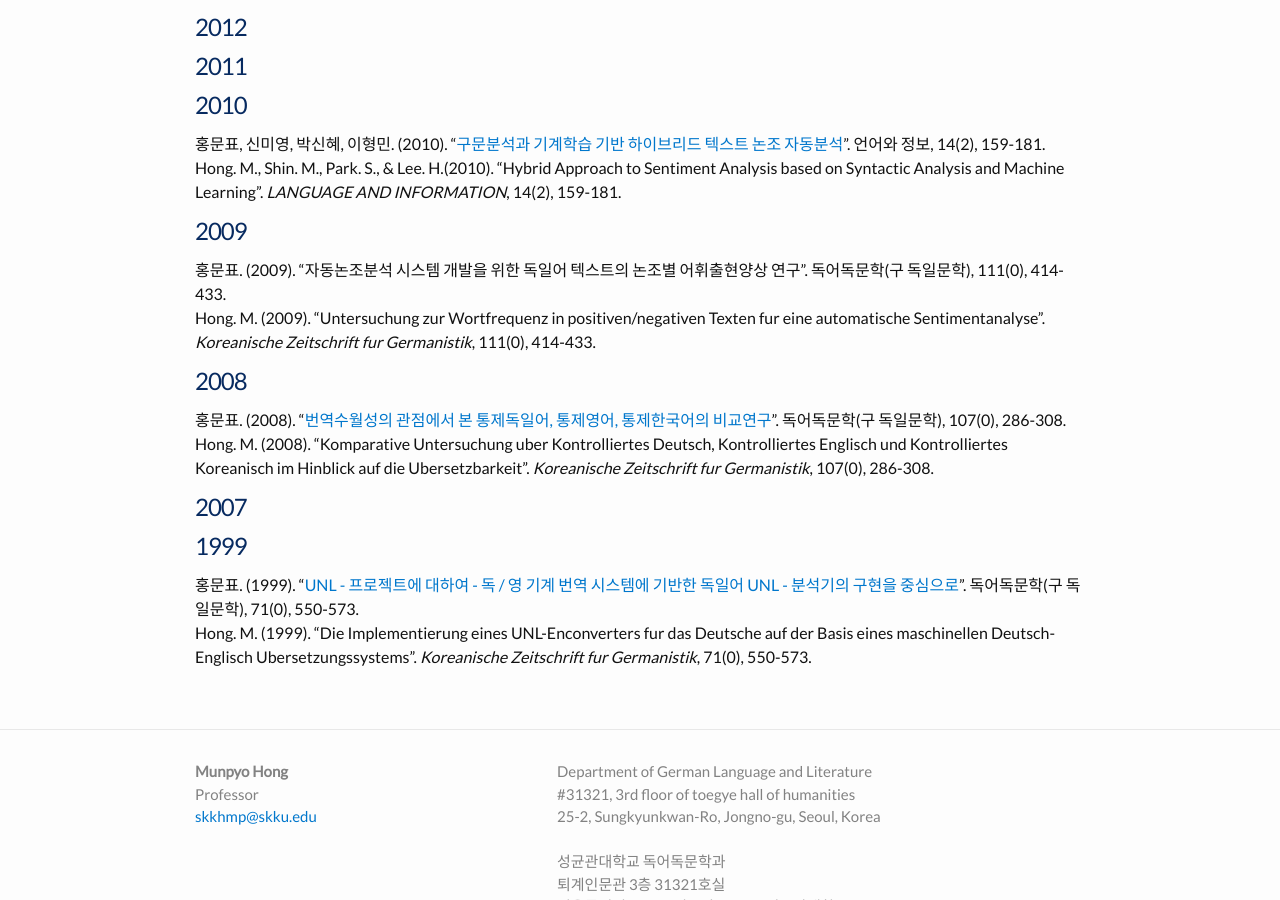
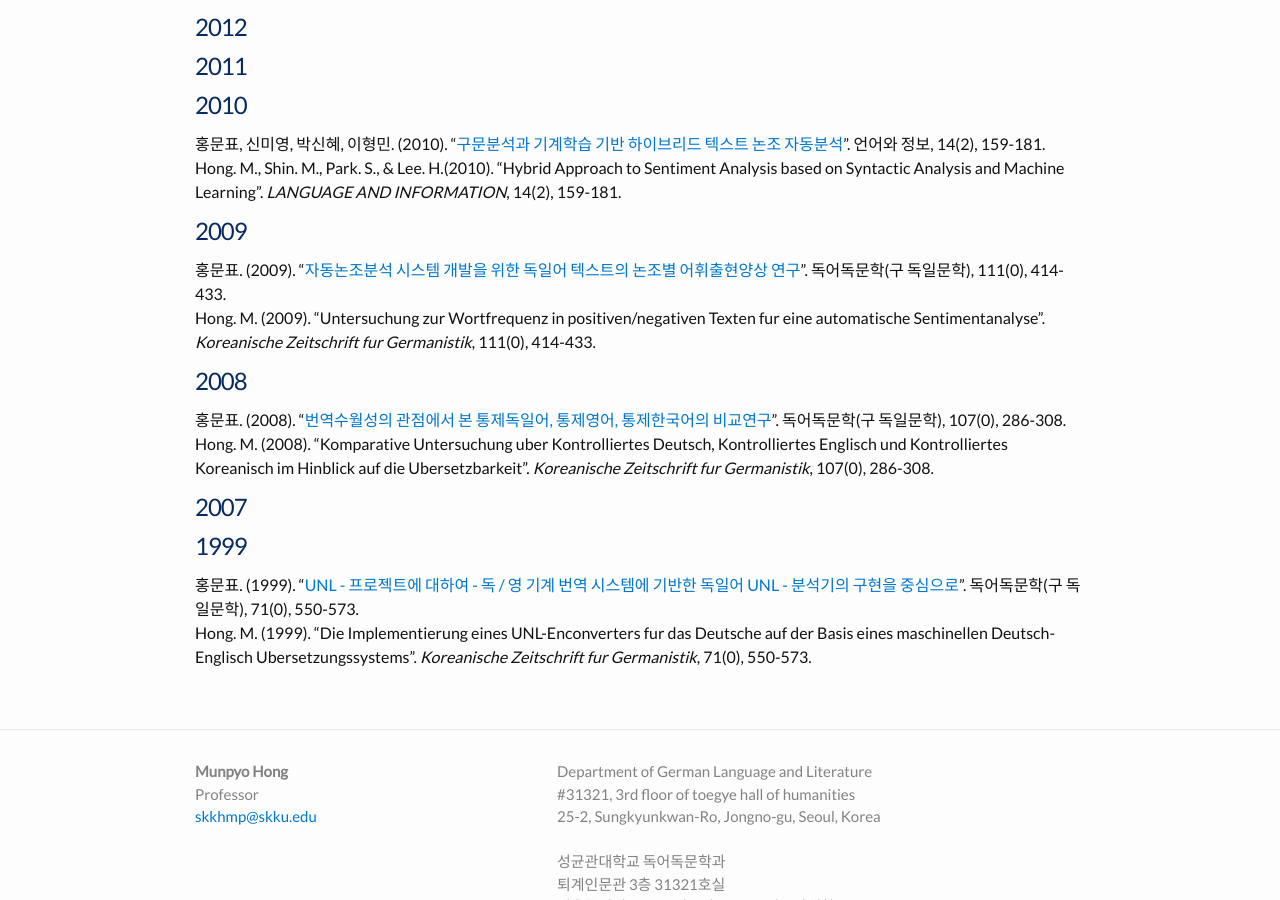
Before and after one commit to skkhmp/skkhmp.github.io, a Jekyll site: the page built from publications.md, in a window 1280 px wide and 900 px high, scrolled down 1469 px. Built offline with Jekyll 4.4.1, drawn with Linux system fonts in a browser that asks for light colours; some web fonts are replaced; part of the change alters nothing that is shown.

```diff
--- a/publications.md
+++ b/publications.md
@@ -53,7 +53,7 @@ Hong. M. (2013). "Automatische Klassifizierung der Subjektivitat der Satzbedeutu
 Hong. M., Shin. M., Park. S., & Lee. H.(2010). "Hybrid Approach to Sentiment Analysis based on Syntactic Analysis and Machine Learning". *LANGUAGE AND INFORMATION*, 14(2), 159-181.
 
 # 2009
-홍문표. (2009). "자동논조분석 시스템 개발을 위한 독일어 텍스트의 논조별 어휘출현양상 연구". 독어독문학(구 독일문학), 111(0), 414-433.<br/>
+홍문표. (2009). "[자동논조분석 시스템 개발을 위한 독일어 텍스트의 논조별 어휘출현양상 연구](/papers/자동논조분석 시스템 개발을 위한 독일어 텍스트의 논조별 어휘출현양상 연구.pdf)". 독어독문학(구 독일문학), 111(0), 414-433.<br/>
 Hong. M. (2009). "Untersuchung zur Wortfrequenz in positiven/negativen Texten fur eine automatische Sentimentanalyse". *Koreanische Zeitschrift fur Germanistik*, 111(0), 414-433.
 
 # 2008
```
